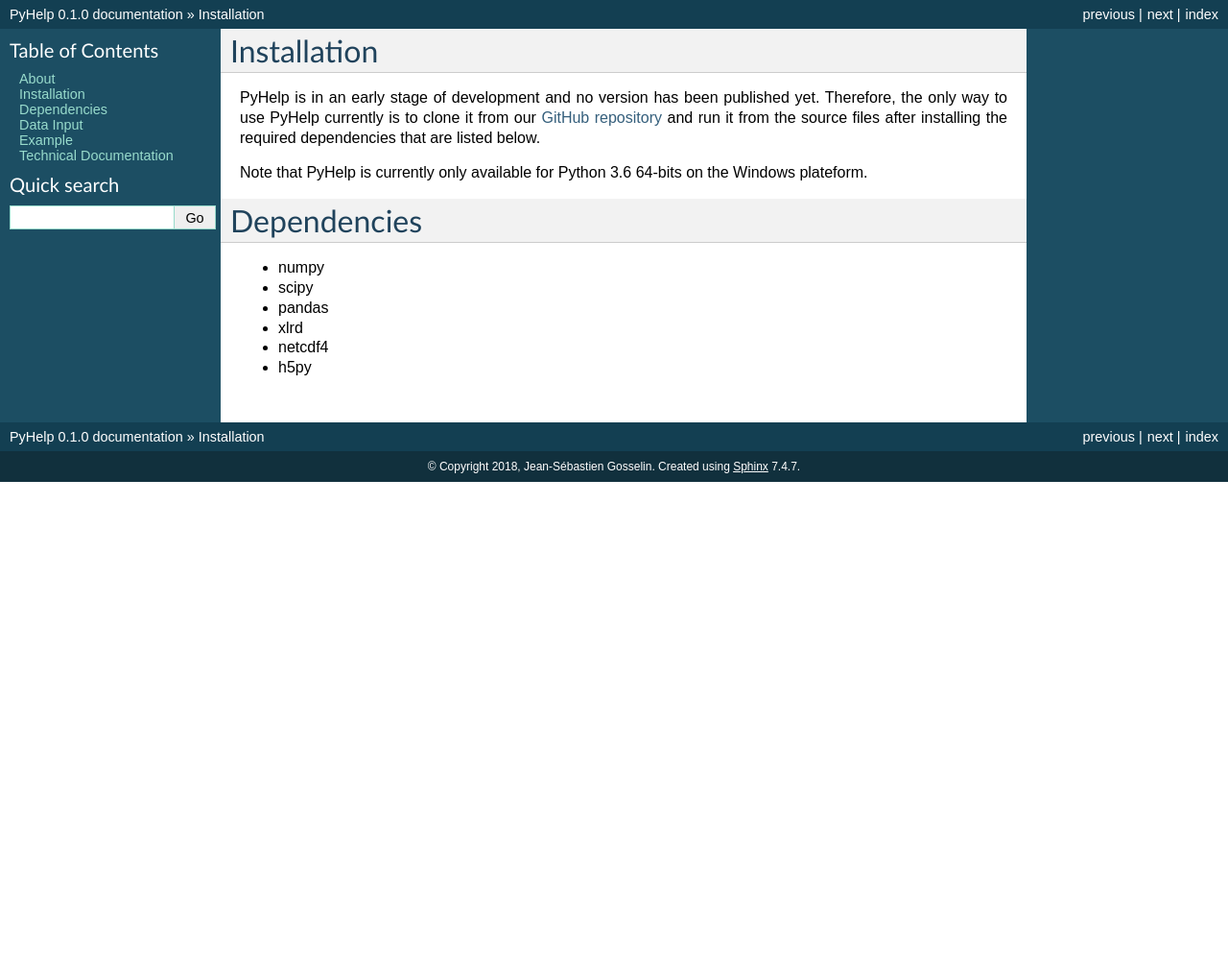
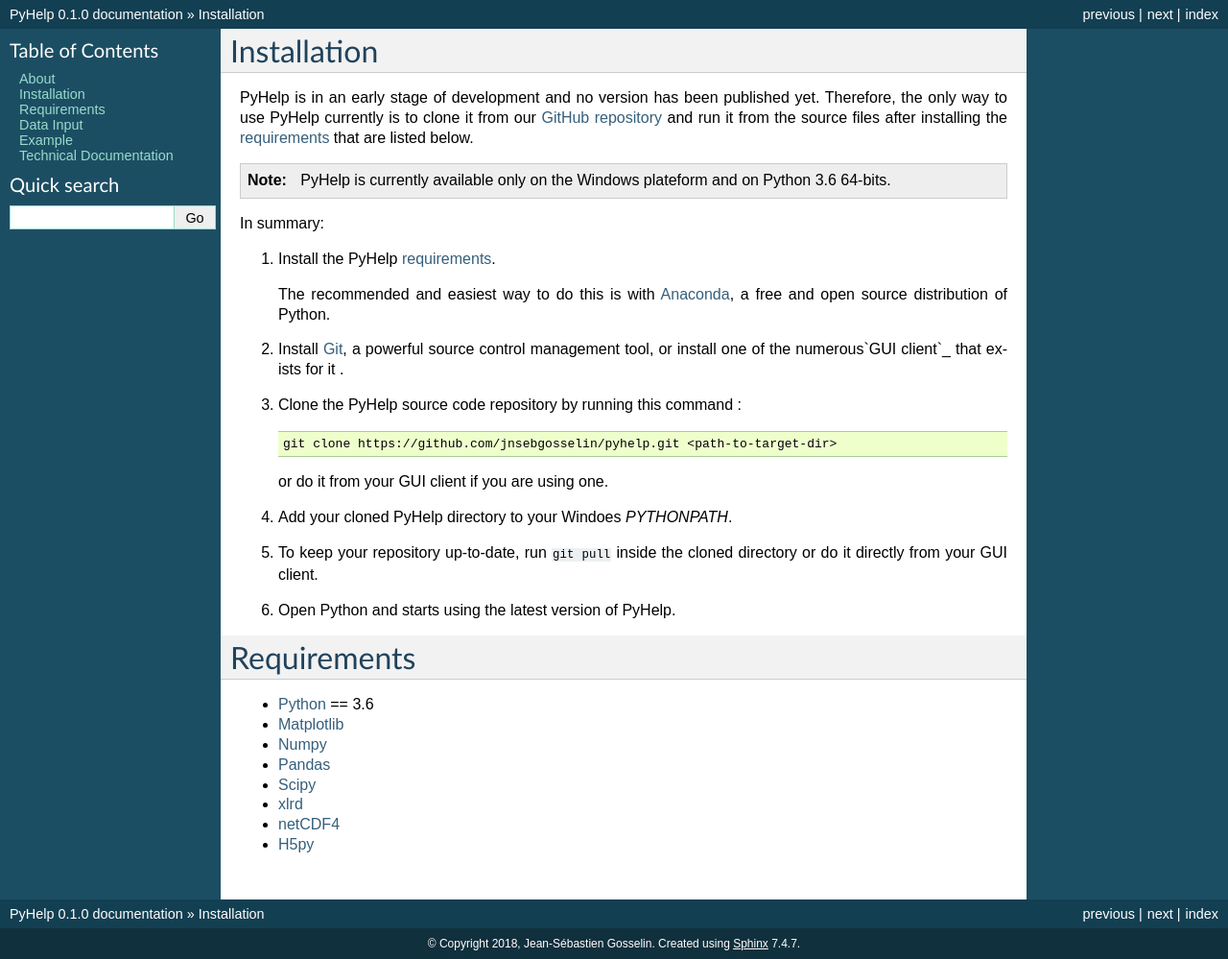
Before and after one commit to cgq-qgc/pyhelp, a Sphinx documentation site: the page built from docs/installation.rst, in a window 1280 px wide. Shown: the whole page at 96% size. Built offline with Sphinx 7.4.7, drawn with Linux system fonts in a browser that asks for light colours; formulas are drawn with MathJax 3; before the commit the page ends 900 px from its top, so only the background shows below that.

Commit message:
Extended the Installation section

```diff
--- a/docs/installation.rst
+++ b/docs/installation.rst
@@ -5,20 +5,51 @@
 yet.
 Therefore, the only way to use PyHelp currently is to clone it from our
 `GitHub repository`_ and run it from the source files after installing the
-required dependencies that are listed below.
+`requirements`_ that are listed below.
 
-Note that PyHelp is currently only available for Python 3.6 64-bits on the
-Windows plateform.
+.. note::  PyHelp is currently available only on the Windows plateform and on
+           Python 3.6 64-bits.
+
+In summary:
+
+#. Install the PyHelp `requirements`_.
+
+   The recommended and easiest way to do this is with `Anaconda`_, a free
+   and open source distribution of Python.
+
+#. Install `Git`_, a powerful source control management tool, or install one
+   of the numerous`GUI client`_ that exists for it .
+
+#. Clone the PyHelp source code repository by running this command :
+
+   .. code-block:: bash
+
+      git clone https://github.com/jnsebgosselin/pyhelp.git <path-to-target-dir>
+
+   or do it from your GUI client if you are using one.
+
+#. Add your cloned PyHelp directory to your Windoes `PYTHONPATH`.
+
+#. To keep your repository up-to-date, run ``git pull`` inside the cloned
+   directory or do it directly from your GUI client.
+
+#. Open Python and starts using the latest version of PyHelp.
 
 
-Dependencies
+Requirements
 =================================
 
-- numpy
-- scipy
-- pandas
-- xlrd
-- netcdf4
-- h5py
+- `Python <https://www.python.org/>`_ == 3.6
+- `Matplotlib <https://matplotlib.org/>`_
+- `Numpy <https://www.numpy.org/>`_
+- `Pandas <https://pandas.pydata.org/>`_
+- `Scipy <https://www.scipy.org/>`_
+- `xlrd <https://github.com/python-excel/xlrd/>`_
+- `netCDF4 <http://unidata.github.io/netcdf4-python/>`_
+- `H5py  <https://www.h5py.org/>`_
 
+
+.. _Anaconda: https://www.anaconda.com/download/
+.. _Git: https://git-scm.com/downloads
 .. _GitHub repository: https://github.com/jnsebgosselin/pyhelp
+.. _GUI client: https://git-scm.com/download/gui/windows
```
